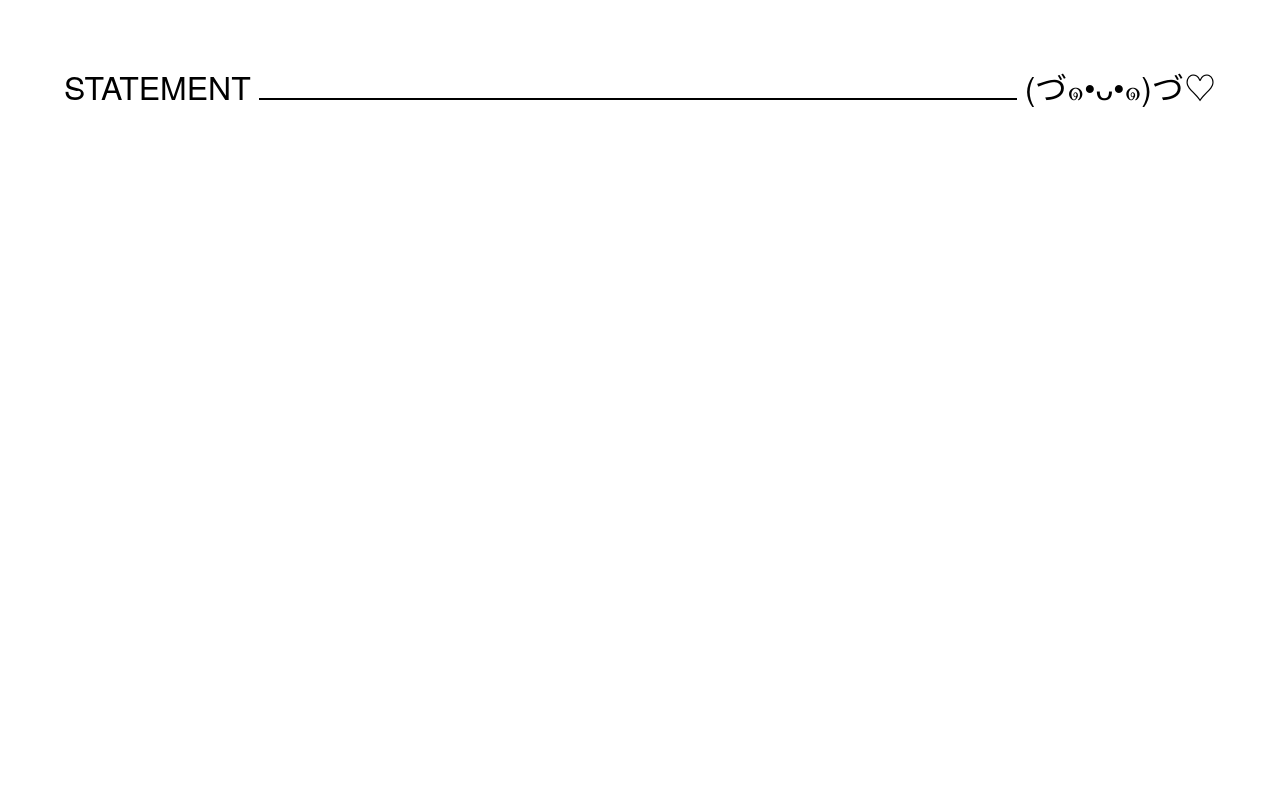
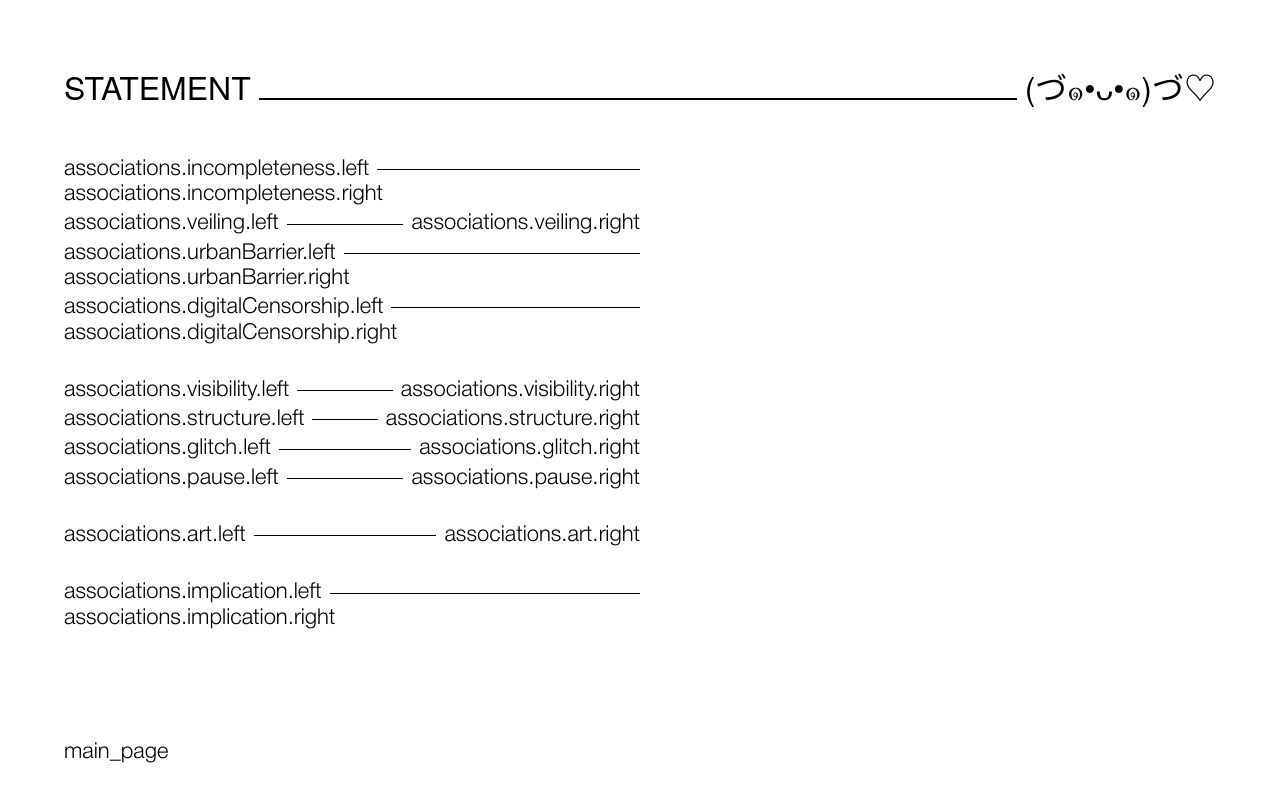
Before and after one commit to lixovian/design-website-portfolio-osipova, a React (Vite) app: page /statement in a window 1280 px wide. Built offline with nearby package versions, Linux system fonts and the light colour scheme; a web font is replaced by a local one.

Commit message:
feat: add statement page + bugs fixed

```diff
--- a/src/components/buttons/LinkButton.tsx
+++ b/src/components/buttons/LinkButton.tsx
@@ -8,7 +8,7 @@ export type LinkItem = {
 
 export function LinkButton({to, label, className}: LinkItem) {
     return (
-        <Link className={`text-sm font-light transition-colors hover:text-accent ${className}`}
+        <Link className={`text-sm w-fit font-light transition-colors hover:text-accent ${className}`}
             to={to}>{label}</Link>
     )
 }
--- /dev/null
+++ b/src/components/text/ConnectedLine.tsx
@@ -0,0 +1,24 @@
+type ConnectedLineProps = {
+    left: string
+    right: string
+    className?: string
+}
+
+export function ConnectedLine({
+                                  left,
+                                  right,
+                                  className = '',
+                              }: ConnectedLineProps) {
+    return (
+        <div className={`flex flex-wrap items-center gap-x-2 font-light ${className}`}>
+            <span className="flex min-w-fit flex-1 items-center gap-2 whitespace-nowrap">
+                <span>{left}</span>
+                <span className="h-px min-w-8 flex-1 bg-current" />
+            </span>
+
+            <span className="whitespace-nowrap">
+                {right}
+            </span>
+        </div>
+    )
+}
--- a/src/i18n/locales/ru/statement.json
+++ b/src/i18n/locales/ru/statement.json
@@ -1,5 +1,47 @@
 {
   "header": {
     "title": "STATEMENT"
+  },
+  "associations": {
+    "incompleteness": {
+      "left": "визуальная недосказанность",
+      "right": "процесс"
+    },
+    "veiling": {
+      "left": "вуалирование",
+      "right": "стратегия"
+    },
+    "urbanBarrier": {
+      "left": "городской барьер",
+      "right": "алгоритм"
+    },
+    "digitalCensorship": {
+      "left": "цифровая цензура",
+      "right": "форма"
+    },
+    "visibility": {
+      "left": "изображение перестает быть прозрачным",
+      "right": "оно становится полем скрытого напряжения"
+    },
+    "structure": {
+      "left": "структура сокрытия",
+      "right": "языком"
+    },
+    "glitch": {
+      "left": "алгоритмический сбой",
+      "right": "высказыванием"
+    },
+    "pause": {
+      "left": "пауза",
+      "right": "смысловым центром"
+    },
+    "art": {
+      "left": "искусство перестает быть демонстрацией",
+      "right": "оно становится инструментом проявления субъекта"
+    },
+    "implication": {
+      "left": "смысловая подоплека",
+      "right": "пространством между"
+    }
   }
 }
--- a/src/pages/StatementPage.tsx
+++ b/src/pages/StatementPage.tsx
@@ -1,3 +1,67 @@
+import {LinkButton} from "../components/buttons/LinkButton.tsx";
+import {useTranslation} from "react-i18next";
+import {ConnectedLine} from "../components/text/ConnectedLine.tsx";
+
 export function StatementPage() {
-    return null
+    const {t} = useTranslation(['statement', 'common']);
+
+    return (
+        <span className="flex flex-col flex-1">
+            <div className="flex w-full max-w-xl flex-1 flex-col gap-8">
+                <div className="flex flex-col gap-1">
+                    <ConnectedLine
+                        left={t('associations.incompleteness.left')}
+                        right={t('associations.incompleteness.right')}
+                    />
+                    <ConnectedLine
+                        left={t('associations.veiling.left')}
+                        right={t('associations.veiling.right')}
+                    />
+                    <ConnectedLine
+                        left={t('associations.urbanBarrier.left')}
+                        right={t('associations.urbanBarrier.right')}
+                    />
+                    <ConnectedLine
+                        left={t('associations.digitalCensorship.left')}
+                        right={t('associations.digitalCensorship.right')}
+                    />
+                </div>
+
+                <div className="flex flex-col gap-1">
+                    <ConnectedLine
+                        left={t('associations.visibility.left')}
+                        right={t('associations.visibility.right')}
+                    />
+                    <ConnectedLine
+                        left={t('associations.structure.left')}
+                        right={t('associations.structure.right')}
+                    />
+                    <ConnectedLine
+                        left={t('associations.glitch.left')}
+                        right={t('associations.glitch.right')}
+                    />
+                    <ConnectedLine
+                        left={t('associations.pause.left')}
+                        right={t('associations.pause.right')}
+                    />
+                </div>
+
+                <div className="flex flex-col gap-1">
+                    <ConnectedLine
+                        left={t('associations.art.left')}
+                        right={t('associations.art.right')}
+                    />
+                </div>
+
+                <div className="flex flex-col gap-1">
+                    <ConnectedLine
+                        left={t('associations.implication.left')}
+                        right={t('associations.implication.right')}
+                    />
+                </div>
+            </div>
+
+            <LinkButton label={t('common:buttons.back')} to="/" className="mt-auto"/>
+        </span>
+    )
 }
```
